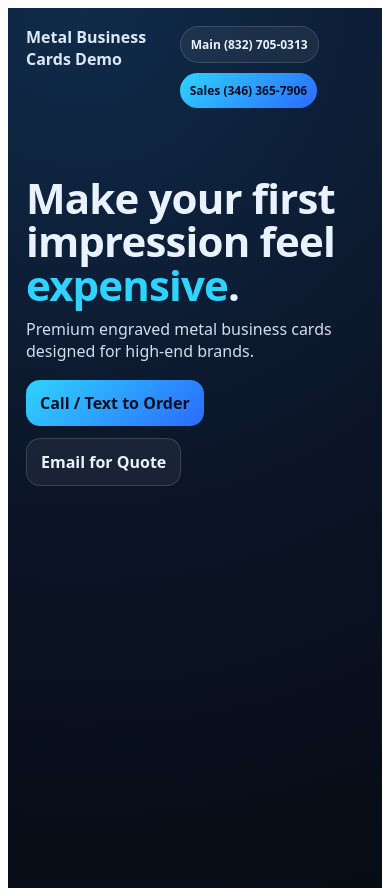
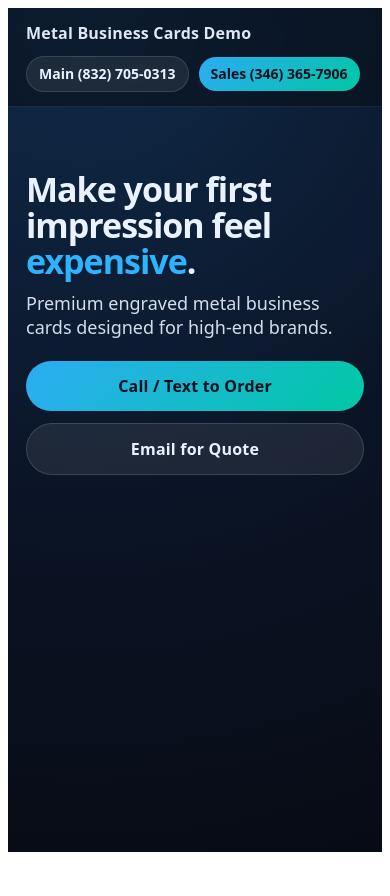
Before and after one commit to Paul4240/atlas-digital-lab, a Next.js app: page /demo/metal-cards in a window 390 px wide. After the commit the page ends 860 px from the top, so only its background shows below. Built offline with nearby package versions, Linux system fonts and the light colour scheme.

Commit message:
Fix metal cards demo mobile

```diff
--- a/app/demo/metal-cards/page.tsx
+++ b/app/demo/metal-cards/page.tsx
@@ -1,4 +1,5 @@
 "use client";
+
 export default function MetalCardsDemo() {
   const MAIN_PHONE = "8327050313";
   const MAIN_PRETTY = "(832) 705-0313";
@@ -6,160 +7,167 @@ export default function MetalCardsDemo() {
   const SALES_PHONE = "3463657906";
   const SALES_PRETTY = "(346) 365-7906";
 
+  const EMAIL = "hello@atlasdigitallab.com";
+
   return (
-    <main className="page">
-      <header className="top">
-        <div className="brand">Metal Business Cards Demo</div>
+    <main style={styles.page}>
+      <header style={styles.top}>
+        <div style={styles.brand}>Metal Business Cards Demo</div>
 
-        <div className="topBtns">
-          <a className="pill" href={`tel:${MAIN_PHONE}`}>
+        <div style={styles.topBtns}>
+          <a style={styles.pill} href={`tel:${MAIN_PHONE}`}>
             Main {MAIN_PRETTY}
           </a>
-          <a className="pill primary" href={`tel:${SALES_PHONE}`}>
+          <a style={{ ...styles.pill, ...styles.pillPrimary }} href={`tel:${SALES_PHONE}`}>
             Sales {SALES_PRETTY}
           </a>
         </div>
       </header>
 
-      <section className="hero">
-        <h1>
-          Make your first impression feel <span className="accent">expensive</span>.
-        </h1>
-        <p className="sub">Premium engraved metal business cards designed for high-end brands.</p>
+      <section style={styles.hero}>
+        <div style={styles.heroInner}>
+          <h1 style={styles.h1}>
+            Make your first impression feel{" "}
+            <span style={styles.accent}>expensive</span>.
+          </h1>
 
-        <div className="btnRow">
-          <a className="btn primary" href={`tel:${SALES_PHONE}`}>
-            Call / Text to Order
-          </a>
-          <a className="btn" href="mailto:hello@atlasdigitallab.com">
-            Email for Quote
-          </a>
+          <p style={styles.sub}>
+            Premium engraved metal business cards designed for high-end brands.
+          </p>
+
+          <div style={styles.ctaRow}>
+            <a style={{ ...styles.btn, ...styles.btnPrimary }} href={`tel:${SALES_PHONE}`}>
+              Call / Text to Order
+            </a>
+
+            <a
+              style={styles.btn}
+              href={`mailto:${EMAIL}?subject=${encodeURIComponent("Metal Cards Quote")}`}
+            >
+              Email for Quote
+            </a>
+          </div>
         </div>
       </section>
-
-      <style jsx>{`
-        .page {
-          min-height: 100vh;
-          background: radial-gradient(circle at 20% 0%, #0f2b4a 0%, #0b1426 55%, #070b14 100%);
-          color: #eaf2ff;
-          font-family: system-ui, -apple-system, Segoe UI, Roboto, Arial, sans-serif;
-          padding: 18px;
-        }
-
-        .top {
-          max-width: 1100px;
-          margin: 0 auto 22px;
-          display: flex;
-          align-items: center;
-          justify-content: space-between;
-          gap: 12px;
-        }
-
-        .brand {
-          font-weight: 900;
-          opacity: 0.95;
-        }
-
-        /* ✅ MOBILE FIX: these buttons now WRAP instead of overlapping */
-        .topBtns {
-          display: flex;
-          gap: 10px;
-          flex-wrap: wrap;
-          justify-content: flex-end;
-          max-width: 520px;
-        }
-
-        .pill {
-          display: inline-flex;
-          align-items: center;
-          justify-content: center;
-          padding: 10px 12px;
-          border-radius: 999px;
-          border: 1px solid rgba(255, 255, 255, 0.14);
-          background: rgba(255, 255, 255, 0.06);
-          color: #eaf2ff;
-          text-decoration: none;
-          font-weight: 800;
-          font-size: 13px;
-          white-space: nowrap;
-        }
-        .pill.primary {
-          background: linear-gradient(135deg, #2fd3ff, #2b6bff);
-          border: none;
-          color: #06101f;
-        }
-
-        .hero {
-          max-width: 1100px;
-          margin: 0 auto;
-          padding: 46px 0 0;
-        }
-
-        h1 {
-          margin: 0 0 12px;
-          font-size: 56px;
-          line-height: 1.03;
-          letter-spacing: -0.02em;
-        }
-        .accent {
-          color: #2fd3ff;
-        }
-        .sub {
-          margin: 0 0 18px;
-          opacity: 0.9;
-          max-width: 60ch;
-        }
-
-        .btnRow {
-          display: flex;
-          gap: 12px;
-          flex-wrap: wrap;
-          margin-top: 10px;
-        }
-        .btn {
-          display: inline-flex;
-          align-items: center;
-          justify-content: center;
-          padding: 12px 14px;
-          border-radius: 14px;
-          border: 1px solid rgba(255, 255, 255, 0.14);
-          background: rgba(255, 255, 255, 0.06);
-          color: #eaf2ff;
-          text-decoration: none;
-          font-weight: 900;
-        }
-        .btn.primary {
-          background: linear-gradient(135deg, #2fd3ff, #2b6bff);
-          border: none;
-          color: #06101f;
-        }
-
-        @media (max-width: 980px) {
-          h1 {
-            font-size: 44px;
-          }
-        }
-
-        @media (max-width: 520px) {
-          .top {
-            align-items: flex-start;
-          }
-
-          .topBtns {
-            max-width: 100%;
-            justify-content: flex-start;
-          }
-
-          .pill {
-            font-size: 12px;
-            padding: 9px 10px;
-          }
-
-          h1 {
-            font-size: 42px;
-          }
-        }
-      `}</style>
     </main>
   );
 }
+
+const styles: Record<string, React.CSSProperties> = {
+  page: {
+    minHeight: "100vh",
+    background:
+      "radial-gradient(circle at 20% 0%, #0f2b4a 0%, #0b1426 55%, #070b14 100%)",
+    color: "#eaf2ff",
+    fontFamily:
+      "system-ui, -apple-system, Segoe UI, Roboto, Arial, sans-serif",
+  },
+
+  top: {
+    position: "sticky",
+    top: 0,
+    zIndex: 50,
+    display: "flex",
+    alignItems: "center",
+    justifyContent: "space-between",
+    gap: 12,
+    padding: "14px 18px",
+    background: "rgba(10, 15, 25, 0.55)",
+    borderBottom: "1px solid rgba(255, 255, 255, 0.08)",
+    backdropFilter: "blur(10px)",
+    flexWrap: "wrap", // ✅ helps mobile
+  },
+
+  brand: {
+    fontWeight: 800,
+    letterSpacing: "0.2px",
+    opacity: 0.95,
+  },
+
+  topBtns: {
+    display: "flex",
+    alignItems: "center",
+    gap: 10,
+    flexWrap: "wrap", // ✅ fixes phone overlap
+    justifyContent: "flex-end",
+  },
+
+  pill: {
+    display: "inline-flex",
+    alignItems: "center",
+    gap: 8,
+    padding: "10px 12px",
+    borderRadius: 999,
+    background: "rgba(255, 255, 255, 0.08)",
+    border: "1px solid rgba(255, 255, 255, 0.12)",
+    color: "#eaf2ff",
+    textDecoration: "none",
+    fontWeight: 800,
+    fontSize: 14,
+    lineHeight: 1,
+    whiteSpace: "nowrap",
+  },
+
+  pillPrimary: {
+    background:
+      "linear-gradient(135deg, rgba(46, 180, 255, 0.95), rgba(0, 210, 170, 0.95))",
+    border: "0",
+    color: "#07111f",
+  },
+
+  hero: {
+    padding: "64px 18px 80px",
+  },
+
+  heroInner: {
+    maxWidth: 980,
+    margin: "0 auto",
+  },
+
+  h1: {
+    margin: "0 0 12px",
+    fontSize: "clamp(34px, 5.5vw, 56px)", // ✅ responsive headline
+    lineHeight: 1.06,
+    letterSpacing: "-1px",
+  },
+
+  accent: {
+    color: "#2eb4ff",
+  },
+
+  sub: {
+    margin: "0 0 22px",
+    opacity: 0.9,
+    fontSize: 18,
+    maxWidth: 720,
+  },
+
+  ctaRow: {
+    display: "flex",
+    gap: 12,
+    flexWrap: "wrap",
+  },
+
+  btn: {
+    display: "inline-flex",
+    alignItems: "center",
+    justifyContent: "center",
+    padding: "14px 18px",
+    borderRadius: 999,
+    textDecoration: "none",
+    color: "#eaf2ff",
+    background: "rgba(255, 255, 255, 0.08)",
+    border: "1px solid rgba(255, 255, 255, 0.14)",
+    fontWeight: 900,
+    letterSpacing: "0.2px",
+    minWidth: 180,
+    flex: "1 1 220px", // ✅ stacks nicely on phone
+  },
+
+  btnPrimary: {
+    background:
+      "linear-gradient(135deg, rgba(46, 180, 255, 0.95), rgba(0, 210, 170, 0.95))",
+    border: "0",
+    color: "#07111f",
+  },
+};
```
